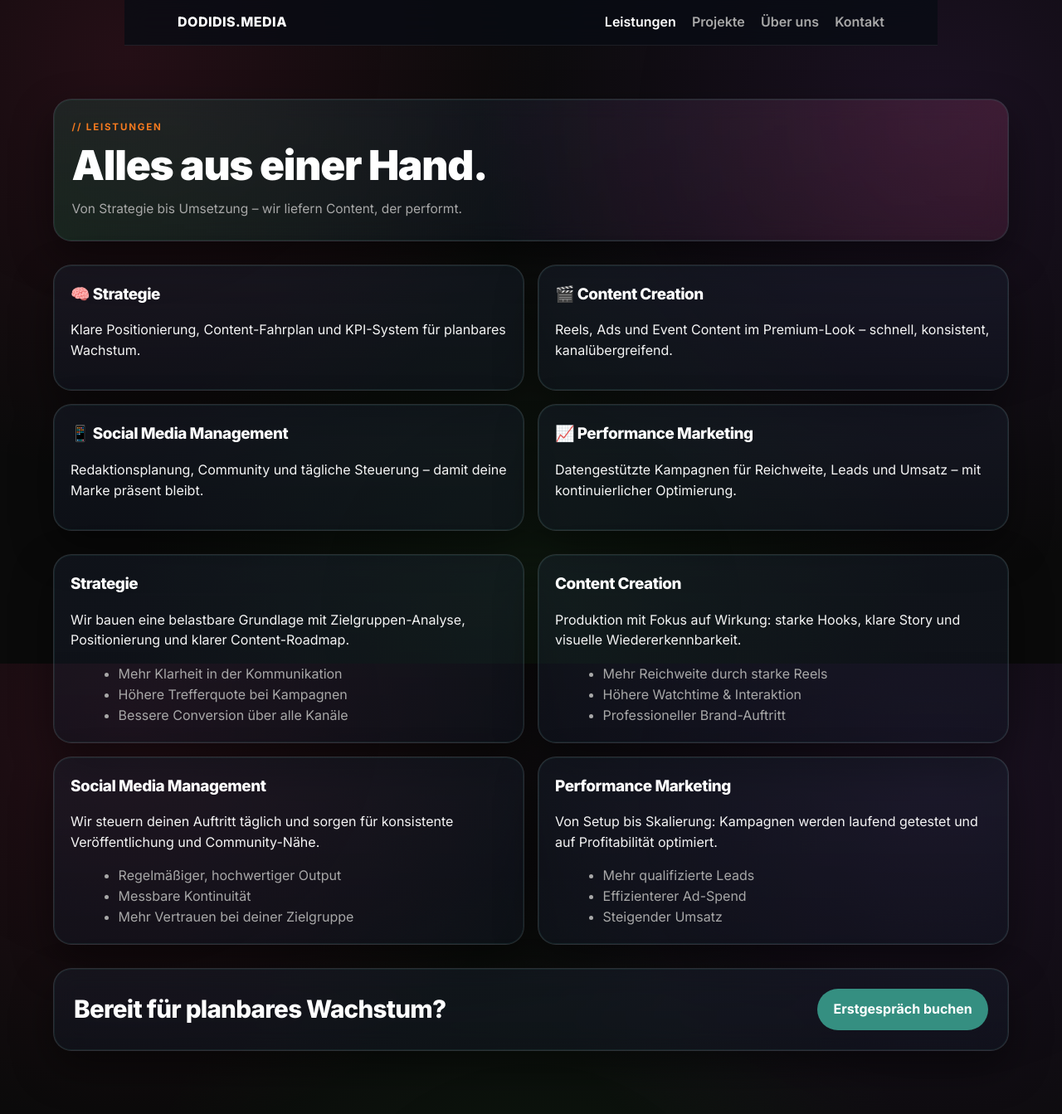
After one commit to maxi0901/Dodidis-Media-Event, a PHP site: page /leistungen.html in a window 1280 px wide. The commit adds this page. Shown: the whole page at 83% size. Run offline with PHP 8.4, Linux system fonts and the light colour scheme.

Commit message:
Add four premium-styled subpages for DODIDIS.MEDIA

```diff
--- /dev/null
+++ b/assets/site.js
@@ -0,0 +1,3 @@
+document.querySelectorAll('.reveal').forEach((el, i) => {
+  el.style.animationDelay = `${Math.min(i * 90, 450)}ms`;
+});
--- a/assets/style.css
+++ b/assets/style.css
@@ -422,3 +422,26 @@ footer a:hover {
     .pulse-dot { animation: none; }
     .event-card { transition: none; }
 }
+
+:root { --brand-primary: #358F81; }
+.container{max-width:1440px;margin:0 auto;padding-inline:clamp(20px,5vw,80px)}
+.site-header-sticky{position:sticky;top:0;z-index:50;padding:0.9rem 0;background:rgba(8,12,20,.78);backdrop-filter:blur(14px);-webkit-backdrop-filter:blur(14px);border-bottom:1px solid rgba(255,255,255,.08)}
+.nav-wrap{display:flex;align-items:center;justify-content:space-between;gap:1rem}
+.brand{font-weight:800;color:#fff;text-decoration:none;letter-spacing:.03em}
+.top-nav{display:flex;flex-wrap:wrap;gap:.5rem 1.2rem}.top-nav a{text-decoration:none;color:var(--text-dim);font-weight:600}.top-nav a.active,.top-nav a:hover{color:#fff}
+.page-main{padding-top:2.25rem;padding-bottom:3rem}
+.glass{background:linear-gradient(180deg,rgba(30,40,60,.34),rgba(18,24,38,.46));border:1px solid rgba(255,255,255,.12);box-shadow:0 20px 50px rgba(0,0,0,.45),0 0 0 1px rgba(53,143,129,.15) inset;border-radius:22px;backdrop-filter:blur(14px);-webkit-backdrop-filter:blur(14px)}
+.service-grid,.details,.project-grid,.about-grid{display:grid;gap:1rem;grid-template-columns:repeat(1,minmax(0,1fr));margin-top:1rem}
+.service-card,.detail-card,.case-study,.team-minimal,.contact-layout article,.contact-form{padding:1.25rem}
+.service-card:hover,.project-card:hover{transform:translateY(-3px);transition:.2s ease}
+.detail-card ul,.about-grid ul{margin:.7rem 0 0 1.1rem;color:var(--text-dim)}
+.cta-band{margin-top:1rem;padding:1.5rem;display:flex;justify-content:space-between;align-items:center;gap:1rem;flex-wrap:wrap}
+.primary-btn{background:var(--brand-primary);color:#fff;padding:.78rem 1.2rem;border-radius:999px;text-decoration:none;border:none;font-weight:700;display:inline-block}
+.project-card{position:relative;overflow:hidden;text-decoration:none;color:inherit;display:block}.project-image{height:220px;display:block}.p1{background:linear-gradient(135deg,#1b2738,#0e1722),radial-gradient(circle at 30% 20%,rgba(53,143,129,.42),transparent 45%)}.p2{background:linear-gradient(135deg,#211827,#111827)}.p3{background:linear-gradient(135deg,#152132,#0d121d)}.p4{background:linear-gradient(135deg,#1d1b2f,#0d1020)}
+.project-overlay{position:absolute;inset:0;display:grid;place-items:center;background:rgba(5,10,18,.5);opacity:0;transition:.25s ease;font-weight:700}.project-card:hover .project-overlay{opacity:1}.project-card:hover .project-image{transform:scale(1.04);transition:.25s ease}
+.project-body{padding:1rem 1.1rem}.project-cat{color:var(--brand-primary);font-size:.8rem;text-transform:uppercase;letter-spacing:.12em;margin:0 0 .25rem}
+.contact-layout{display:grid;grid-template-columns:1fr;gap:1rem}.contact-form label{display:flex;flex-direction:column;gap:.4rem;color:var(--text-dim);font-weight:600;margin-bottom:.8rem}.contact-form input,.contact-form textarea{background:rgba(12,17,28,.75);border:1px solid rgba(255,255,255,.12);border-radius:12px;padding:.72rem;color:#fff}
+.contact-meta{color:var(--text-dim)}
+.reveal{opacity:0;transform:translateY(12px);animation:fadeIn .65s ease forwards}
+@keyframes fadeIn{to{opacity:1;transform:none}}
+@media (min-width:780px){.service-grid,.details,.project-grid{grid-template-columns:repeat(2,minmax(0,1fr))}.about-grid{grid-template-columns:repeat(3,minmax(0,1fr))}.contact-layout{grid-template-columns:1fr 1fr}}
--- /dev/null
+++ b/kontakt.html
@@ -0,0 +1,6 @@
+<!DOCTYPE html><html lang="de"><head><meta charset="UTF-8"><meta name="viewport" content="width=device-width, initial-scale=1.0"><title>Kontakt | DODIDIS.MEDIA</title><link rel="preconnect" href="https://fonts.googleapis.com"><link rel="preconnect" href="https://fonts.gstatic.com" crossorigin><link href="https://fonts.googleapis.com/css2?family=Inter:wght@400;500;600;700;800;900&display=swap" rel="stylesheet"><link rel="stylesheet" href="assets/style.css"></head><body>
+<header class="site-header site-header-sticky"><div class="container nav-wrap"><a class="brand" href="index.html">DODIDIS.MEDIA</a><nav class="top-nav"><a href="leistungen.html">Leistungen</a><a href="projekte.html">Projekte</a><a href="ueber-uns.html">Über uns</a><a class="active" href="kontakt.html">Kontakt</a></nav></div></header>
+<main class="container page-main"><section class="hero glass reveal"><p class="eyebrow">// Kontakt</p><h1>Lass uns über dein Projekt sprechen.</h1></section>
+<section class="contact-layout reveal"><article class="glass"><h3>Warum ein Erstgespräch?</h3><p>In 30 Minuten klären wir Potenziale, Prioritäten und die nächsten konkreten Schritte.</p><ul><li>Klare Strategie-Empfehlung</li><li>Realistische Zeitplanung</li><li>Direkter Maßnahmenplan</li></ul><p class="contact-meta">Mail: hello@dodidis.media<br>Telefon: +49 0000 000000<br>Standort: Nordhessen</p></article>
+<form class="glass contact-form"><label>Name<input type="text" name="name" required></label><label>E-Mail<input type="email" name="email" required></label><label>Unternehmen<input type="text" name="company"></label><label>Nachricht<textarea name="message" rows="5" required></textarea></label><button type="submit" class="primary-btn">Erstgespräch buchen</button></form></section>
+</main><script src="assets/site.js"></script></body></html>
--- /dev/null
+++ b/leistungen.html
@@ -0,0 +1,41 @@
+<!DOCTYPE html>
+<html lang="de">
+<head>
+  <meta charset="UTF-8">
+  <meta name="viewport" content="width=device-width, initial-scale=1.0, viewport-fit=cover">
+  <meta name="theme-color" content="#0a0f18">
+  <meta name="description" content="Leistungen von DODIDIS.MEDIA – Strategie, Content Creation, Social Media Management und Performance Marketing.">
+  <title>Leistungen | DODIDIS.MEDIA</title>
+  <link rel="preconnect" href="https://fonts.googleapis.com">
+  <link rel="preconnect" href="https://fonts.gstatic.com" crossorigin>
+  <link href="https://fonts.googleapis.com/css2?family=Inter:wght@400;500;600;700;800;900&display=swap" rel="stylesheet">
+  <link rel="stylesheet" href="assets/style.css">
+</head>
+<body>
+<header class="site-header site-header-sticky">
+  <div class="container nav-wrap">
+    <a class="brand" href="index.html">DODIDIS.MEDIA</a>
+    <nav class="top-nav" aria-label="Hauptnavigation">
+      <a class="active" href="leistungen.html">Leistungen</a><a href="projekte.html">Projekte</a><a href="ueber-uns.html">Über uns</a><a href="kontakt.html">Kontakt</a>
+    </nav>
+  </div>
+</header>
+<main class="container page-main">
+  <section class="hero glass reveal"><p class="eyebrow">// Leistungen</p><h1>Alles aus einer Hand.</h1><p class="subheadline">Von Strategie bis Umsetzung – wir liefern Content, der performt.</p></section>
+  <section class="service-grid reveal">
+    <article class="glass service-card"><h3>🧠 Strategie</h3><p>Klare Positionierung, Content-Fahrplan und KPI-System für planbares Wachstum.</p></article>
+    <article class="glass service-card"><h3>🎬 Content Creation</h3><p>Reels, Ads und Event Content im Premium-Look – schnell, konsistent, kanalübergreifend.</p></article>
+    <article class="glass service-card"><h3>📱 Social Media Management</h3><p>Redaktionsplanung, Community und tägliche Steuerung – damit deine Marke präsent bleibt.</p></article>
+    <article class="glass service-card"><h3>📈 Performance Marketing</h3><p>Datengestützte Kampagnen für Reichweite, Leads und Umsatz – mit kontinuierlicher Optimierung.</p></article>
+  </section>
+  <section class="details reveal">
+    <article class="glass detail-card"><h3>Strategie</h3><p>Wir bauen eine belastbare Grundlage mit Zielgruppen-Analyse, Positionierung und klarer Content-Roadmap.</p><ul><li>Mehr Klarheit in der Kommunikation</li><li>Höhere Trefferquote bei Kampagnen</li><li>Bessere Conversion über alle Kanäle</li></ul></article>
+    <article class="glass detail-card"><h3>Content Creation</h3><p>Produktion mit Fokus auf Wirkung: starke Hooks, klare Story und visuelle Wiedererkennbarkeit.</p><ul><li>Mehr Reichweite durch starke Reels</li><li>Höhere Watchtime & Interaktion</li><li>Professioneller Brand-Auftritt</li></ul></article>
+    <article class="glass detail-card"><h3>Social Media Management</h3><p>Wir steuern deinen Auftritt täglich und sorgen für konsistente Veröffentlichung und Community-Nähe.</p><ul><li>Regelmäßiger, hochwertiger Output</li><li>Messbare Kontinuität</li><li>Mehr Vertrauen bei deiner Zielgruppe</li></ul></article>
+    <article class="glass detail-card"><h3>Performance Marketing</h3><p>Von Setup bis Skalierung: Kampagnen werden laufend getestet und auf Profitabilität optimiert.</p><ul><li>Mehr qualifizierte Leads</li><li>Effizienterer Ad-Spend</li><li>Steigender Umsatz</li></ul></article>
+  </section>
+  <section class="cta-band glass reveal"><h2>Bereit für planbares Wachstum?</h2><a class="primary-btn" href="kontakt.html">Erstgespräch buchen</a></section>
+</main>
+<script src="assets/site.js"></script>
+</body>
+</html>
--- /dev/null
+++ b/ueber-uns.html
@@ -0,0 +1,5 @@
+<!DOCTYPE html><html lang="de"><head><meta charset="UTF-8"><meta name="viewport" content="width=device-width, initial-scale=1.0"><title>Über uns | DODIDIS.MEDIA</title><link rel="preconnect" href="https://fonts.googleapis.com"><link rel="preconnect" href="https://fonts.gstatic.com" crossorigin><link href="https://fonts.googleapis.com/css2?family=Inter:wght@400;500;600;700;800;900&display=swap" rel="stylesheet"><link rel="stylesheet" href="assets/style.css"></head><body>
+<header class="site-header site-header-sticky"><div class="container nav-wrap"><a class="brand" href="index.html">DODIDIS.MEDIA</a><nav class="top-nav"><a href="leistungen.html">Leistungen</a><a href="projekte.html">Projekte</a><a class="active" href="ueber-uns.html">Über uns</a><a href="kontakt.html">Kontakt</a></nav></div></header>
+<main class="container page-main"><section class="hero glass reveal"><p class="eyebrow">// Über uns</p><h1>Wir produzieren keine Videos. Wir liefern Ergebnisse.</h1></section>
+<section class="about-grid reveal"><article class="glass"><h3>Wer wir sind</h3><p>Eine junge Social-Media-Agentur aus Nordhessen mit klarem Fokus auf Resultate statt Show.</p></article><article class="glass"><h3>Arbeitsweise</h3><ul><li>Strategie: Ziele, Zielgruppe, Messaging</li><li>Umsetzung: Content, Ads, Distribution</li><li>Optimierung: Testing, Tracking, Skalierung</li></ul></article><article class="glass"><h3>Kooperation mit blockfilms</h3><p>Für größere Produktionen arbeiten wir in Kooperation mit blockfilms – als kreativer Produktionspartner, nicht als Kunde.</p></article></section>
+<section class="glass team-minimal reveal"><h2>Team</h2><p>Kleines Kernteam, kurze Wege, schnelle Entscheidungen.</p></section></main><script src="assets/site.js"></script></body></html>
```
Also changed, not shown: projekte.html (added, +11 -0 lines).
